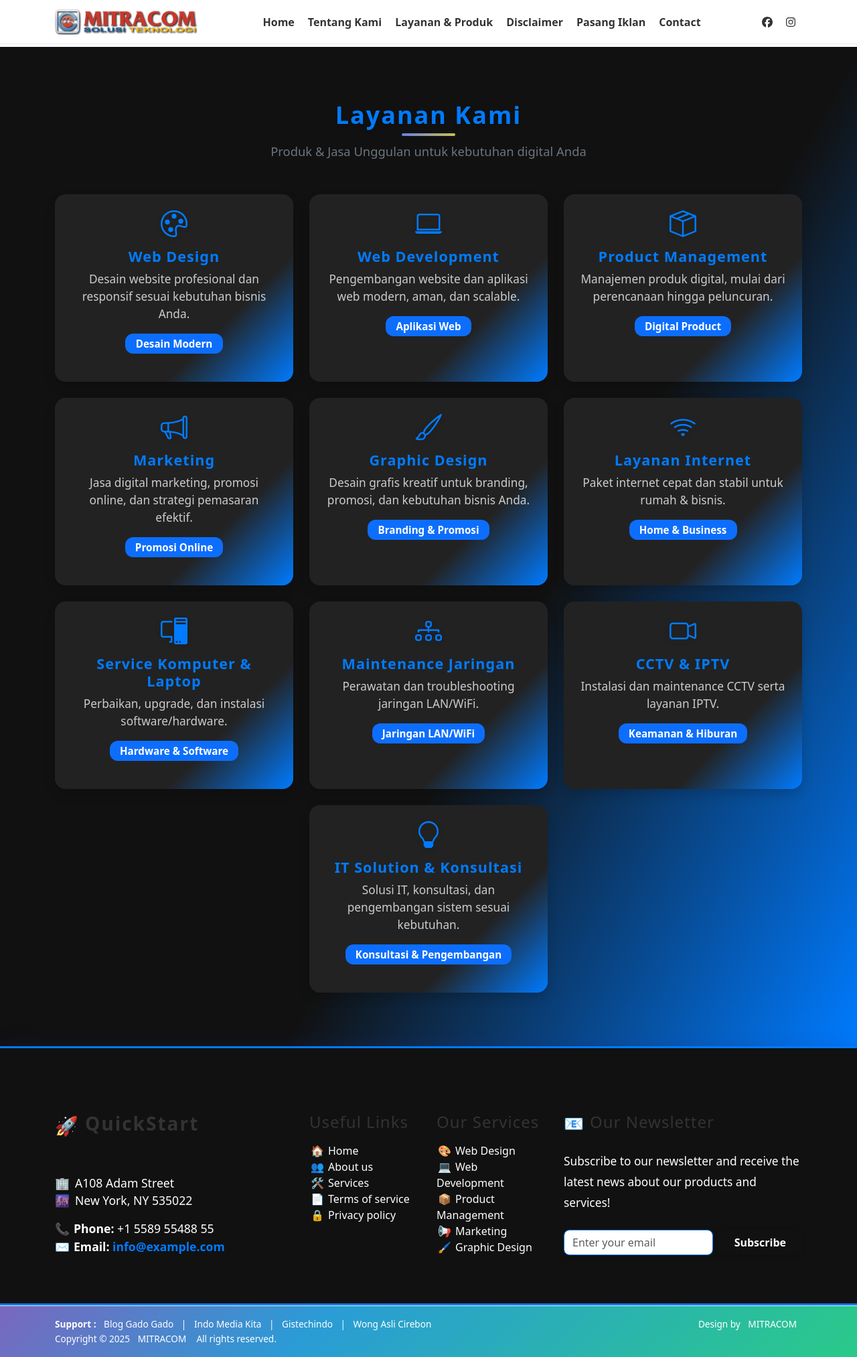
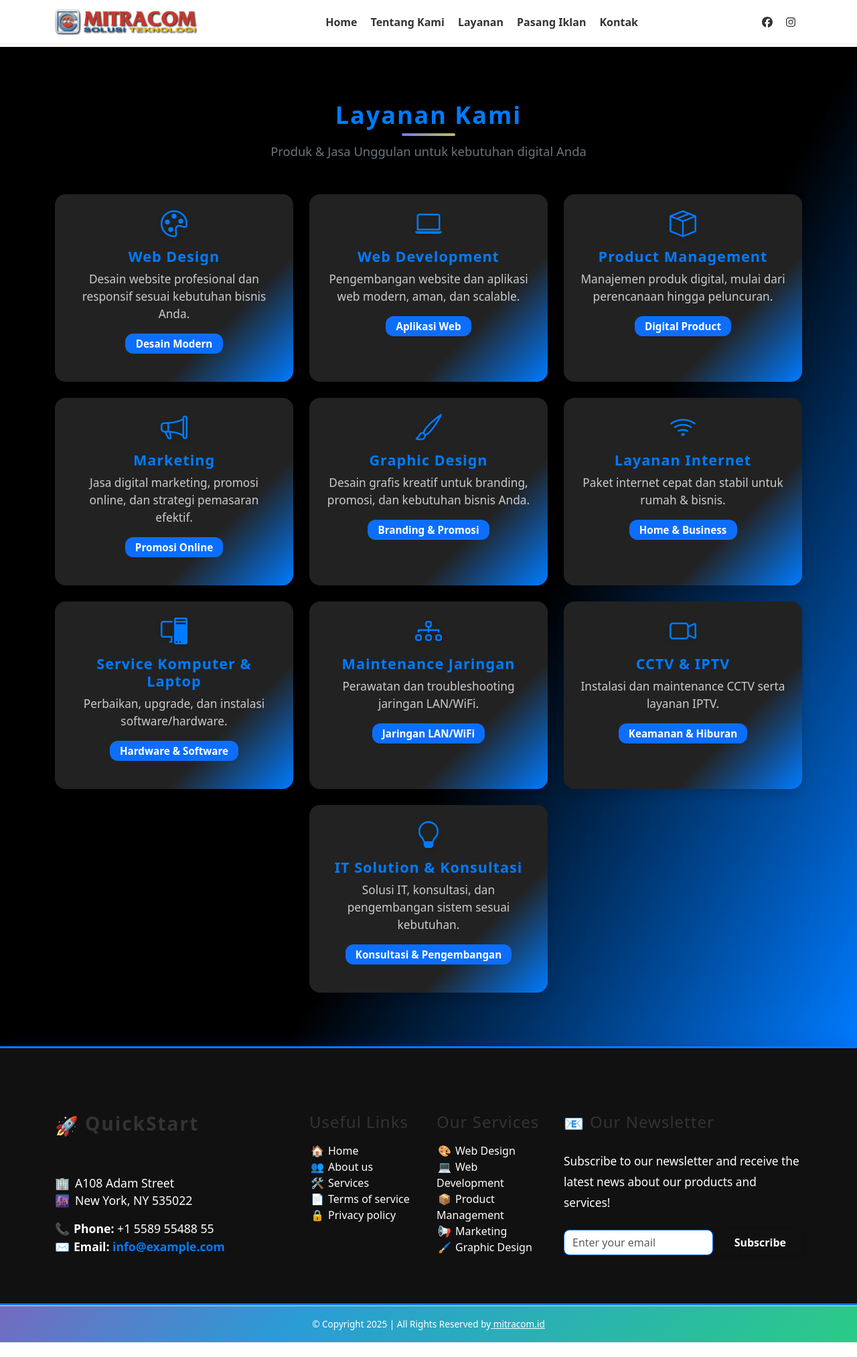
Before and after one commit to bisaterusboy/bisaterusboy.github.io, a React (Vite) app: page /services in a window 1280 px wide. Shown: the whole page at 67% size. After the commit the page ends 2004 px from the top, so only its background shows below. Built offline with nearby package versions, Linux system fonts and the light colour scheme.

Commit message:
edit footer

```diff
--- a/src/components/Footer.jsx
+++ b/src/components/Footer.jsx
@@ -165,9 +165,8 @@ const Footer = () => {
       {/* Footer Credit Section */}
       <footer className="footer" id="footer-credit" style={{ backgroundColor: 'var(--bg-secondary)' }}>
         <div className="container">
-          <div id="credit-kiri">
-            <strong>Support :</strong>
-            <a
+          <div id="credit-center">
+            {/* <a
               href="http://webanakcirebon.blogspot.com"
               rel="nofollow"
               target="_blank"
@@ -175,9 +174,9 @@ const Footer = () => {
             >
               {" "}
               Blog Gado Gado
-            </a>{" "}
-            |
-            <a
+            </a>{" "} */}
+
+            {/* <a
               href="http://indomediakita.blogspot.com"
               rel="nofollow"
               target="_blank"
@@ -185,9 +184,9 @@ const Footer = () => {
             >
               {" "}
               Indo Media Kita
-            </a>{" "}
-            |
-            <a
+            </a>{" "} */}
+
+            {/* <a
               href="http://gistechindo.blogspot.com"
               rel="nofollow"
               target="_blank"
@@ -195,9 +194,9 @@ const Footer = () => {
             >
               {" "}
               Gistechindo
-            </a>{" "}
-            |
-            <a
+            </a>{" "} */}
+
+            {/* <a
               href="http://wongaslicirebon.blogspot.com"
               rel="nofollow"
               target="_blank"
@@ -205,29 +204,29 @@ const Footer = () => {
             >
               {" "}
               Wong Asli Cirebon
-            </a>
-            <br />
-            Copyright © {currentYear}
+            </a> */}
+
+            © Copyright {currentYear} | All Rights Reserved by
             <a
               className="sitename"
-              href="https://gistechindo.blogspot.com/"
-              title="GISTECHINDO"
+              href="https://mitracom.id/"
+              title="Terjangkau hingga pelosok negri"
               style={{ color: 'var(--text-light)' }}
             >
               {" "}
-              MITRACOM
+              mitracom.id
             </a>
-            &nbsp; All rights reserved.
+
           </div>
-          <div id="credit-kanan">
+          {/* <div id="credit-kanan">
             Design by{" "}
             <a href="http://www.duniakomputer.net/" title="Mas Kholis" style={{ color: 'var(--text-light)' }}>
               {" "}
               MITRACOM
             </a>
-            {/* <br />
-            powered by <a href="//www.blogger.com"> </a> */}
-          </div>
+            <br />
+            powered by <a href="//www.blogger.com"> </a>
+          </div> */}
         </div>
       </footer>
       <ScrollToTopButton />
--- a/src/components/Navbar.jsx
+++ b/src/components/Navbar.jsx
@@ -136,14 +136,14 @@ function Navbar() {
               </li>
               <li className="nav-item">
                 <Link className="nav-link fw-bold text-decoration-none" to="/services" style={{ color: 'var(--text-primary)', transition: 'color 0.3s ease' }}>
-                  Layanan & Produk
+                  Layanan
                 </Link>
               </li>
-              <li className="nav-item">
+              {/* <li className="nav-item">
                 <Link className="nav-link fw-bold text-decoration-none" to="/disclaimer" style={{ color: 'var(--text-primary)', transition: 'color 0.3s ease' }}>
                   Disclaimer
                 </Link>
-              </li>
+              </li> */}
               <li className="nav-item">
                 <Link className="nav-link fw-bold text-decoration-none" to="/pricelist" style={{ color: 'var(--text-primary)', transition: 'color 0.3s ease' }}>
                   Pasang Iklan
@@ -151,7 +151,7 @@ function Navbar() {
               </li>
               <li className="nav-item">
                 <Link className="nav-link fw-bold text-decoration-none" to="/contact" style={{ color: 'var(--text-primary)', transition: 'color 0.3s ease' }}>
-                  Contact
+                  Kontak
                 </Link>
               </li>
               {/* <li className="nav-item">
--- a/src/pages/Contact.jsx
+++ b/src/pages/Contact.jsx
@@ -113,12 +113,7 @@ function Contact() {
               <h4 className="text-primary-custom text-center mb-4">Lokasi Kami</h4>
               <div className="map-responsive">
                 <iframe src="https://www.google.com/maps/embed?pb=!1m18!1m12!1m3!1d2110.120395876658!2d108.33581321669405!3d-6.339026198479288!2m3!1f0!2f0!3f0!3m2!1i1024!2i768!4f13.1!3m3!1m2!1s0x2e6eb956021b98d3%3A0xc4c57c3604eab4d9!2sMITRACOM!5e1!3m2!1sid!2sid!4v1755525840031!5m2!1sid!2sid"
-                width="600"
-                height="450"
-                style="border:0;"
-                allowfullscreen=""
-                loading="lazy"
-                referrerpolicy="no-referrer-when-downgrade"
+
                   width="100%"
                   height="400"
                   frameBorder="0"
--- a/src/pages/Service.jsx
+++ b/src/pages/Service.jsx
@@ -1,6 +1,7 @@
+import React from "react";
+import "../assets/css/priceList.css";
 
-import React from "react";
-
+// layanankami
 const services = [
   {
     title: "Web Design",
@@ -64,9 +65,69 @@ const services = [
   }
 ];
 
+//pricelist
+const packages = [
+    {
+      id: 1,
+      name: 'Classic',
+      price: 'Rp. 120.000,-',
+      speed: '5 Mbps (Up to*)',
+      features: [
+        'Home Broadband',
+        'Tanpa FUP',
+        'Unlimited Download',
+        'Unlimited Upload'
+      ],
+      whatsapp: 'https://wa.me/6282260601982?text=Hallo, saya ingin memesan Home 1',
+      color: 'primary'
+    },
+    {
+      id: 2,
+      name: 'Bronze',
+      price: 'Rp. 165.000,-',
+      speed: '10 Mbps (Up to*)',
+      features: [
+        'Home Broadband',
+        'Tanpa FUP',
+        'Unlimited Download',
+        'Unlimited Upload'
+      ],
+      whatsapp: 'https://wa.me/6282260601982?text=Hallo, saya ingin memesan Home 2',
+      color: 'secondary'
+    },
+    {
+      id: 3,
+      name: 'Silver',
+      price: 'Rp. 190.000,-',
+      speed: '20 Mbps (Up to*)',
+      features: [
+        'Home Broadband',
+        'Tanpa FUP',
+        'Unlimited Download',
+        'Unlimited Upload'
+      ],
+      whatsapp: 'https://wa.me/6282260601982?text=Hallo, saya ingin memesan Home 3',
+      color: 'accent'
+    },
+    {
+      id: 4,
+      name: 'Gold',
+      price: 'Rp. 390.000',
+      speed: '30 Mbps (Up to*)',
+      features: [
+        'Home Broadband',
+        'Tanpa FUP',
+        'Unlimited Download',
+        'Unlimited Upload'
+      ],
+      whatsapp: 'https://wa.me/6282260601982?text=Hallo, saya ingin memesan Home 4',
+      color: 'primary'
+    }
+  ];
+
 function Service() {
   return (
-    <section className="section-padding" style={{ background: 'linear-gradient(120deg, #111 60%, var(--primary-color) 100%)', minHeight: '100vh' }}>
+    <section className="section-padding" style={{ background: 'linear-gradient(120deg, #000000ff 60%, var(--primary-color) 100%)', minHeight: '100vh' }}>
       <div className="container">
         <div className="text-center mb-5">
           <h2 className="section-title" style={{ color: 'var(--primary-color)', fontWeight: 'bold', letterSpacing: '2px' }}>Layanan Kami</h2>
```
